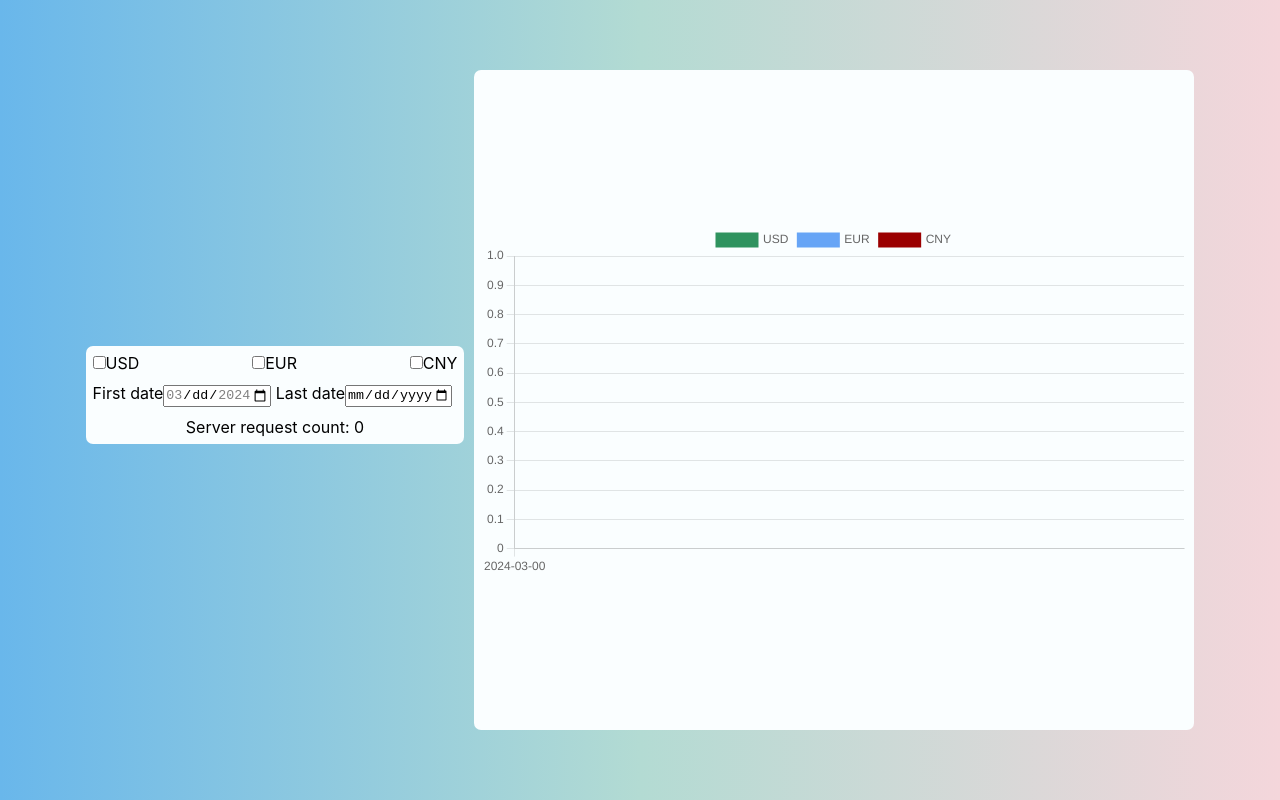
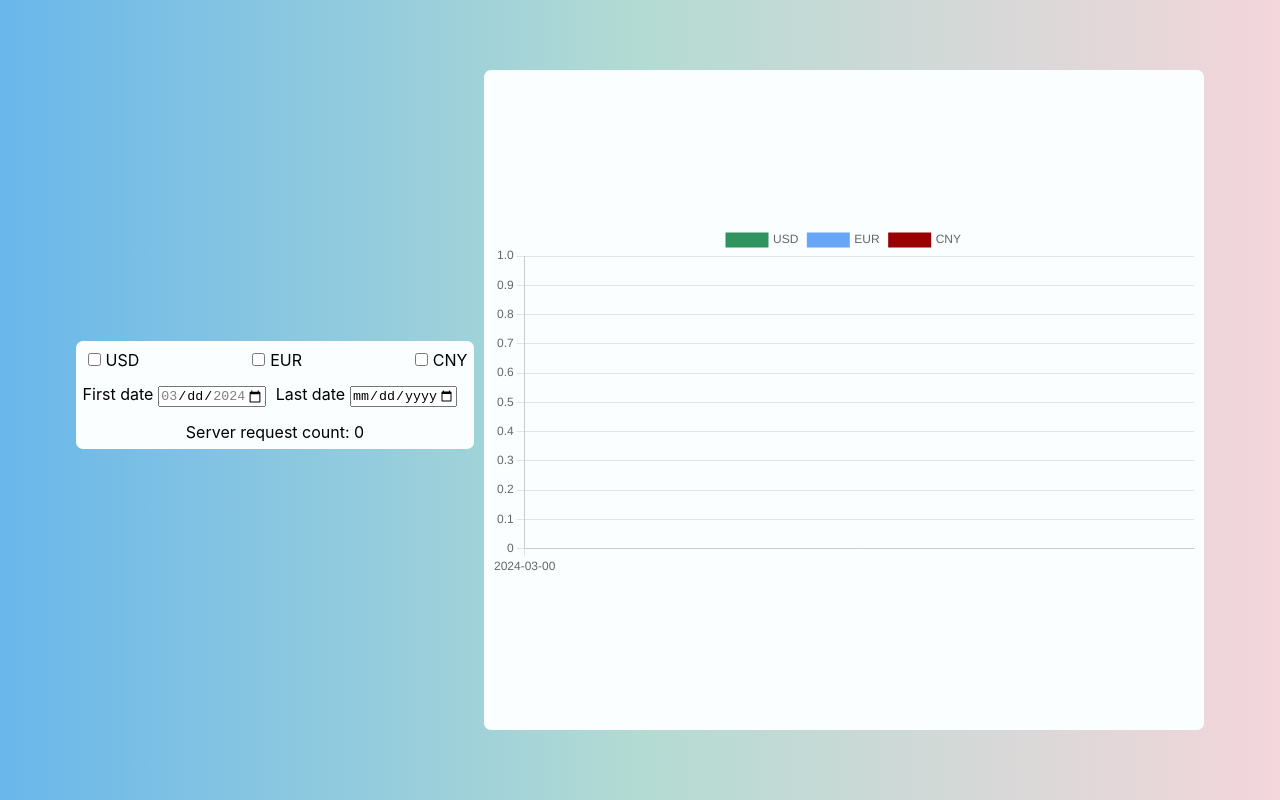
Before and after one commit to ArturIlchishin/currency_exchange_graphics, a React (Create React App) app: page / in a window 1280 px wide. Built offline with nearby package versions, Linux system fonts and the light colour scheme.

Commit message:
1.06 - added some margins :)

```diff
--- a/src/App.css
+++ b/src/App.css
@@ -41,11 +41,16 @@ body {
 
 .form__checkbox-input {
   padding-left: 10px;
+  margin: 5px;
 }
 
 .form__input__date {
   display: flex;
   margin-bottom: 10px;
+}
+
+.input__datepicker {
+  margin: 5px;
 }
 
 .form__input_date-text {
--- a/src/components/ExchangeComp.tsx
+++ b/src/components/ExchangeComp.tsx
@@ -122,13 +122,13 @@ export const ExchangeComp = () => {
             <div className={'form__input__date'}>
                 <div className={'form__input__date__first'}>
                     <label className={'form__input_date-text'}>First date
-                        <input type={'date'} min={'2024-03-06'} max={'2024-03-28'}
+                        <input className={'input__datepicker'} type={'date'} min={'2024-03-06'} max={'2024-03-28'}
                                onInput={(e) => setFirstDate(e.currentTarget.value)}/>
                     </label>
                 </div>
                 <div className={'form__input__date__last'}>
                     <label className={'form__input_date-text'}>Last date
-                        <input type={'date'} min={firstDate} max={'2024-03-28'}
+                        <input className={'input__datepicker'} type={'date'} min={firstDate} max={'2024-03-28'}
                                onInput={(e) => {
                                    setLastDate(e.currentTarget.value);
                                }}/>
```
